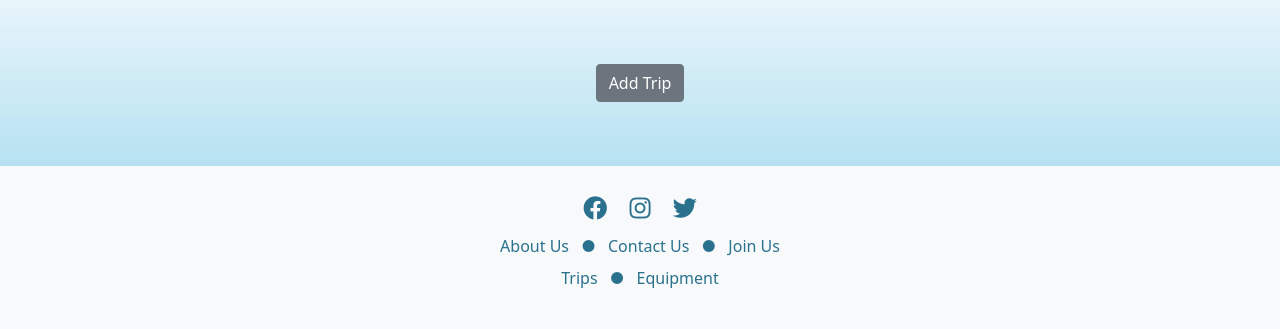
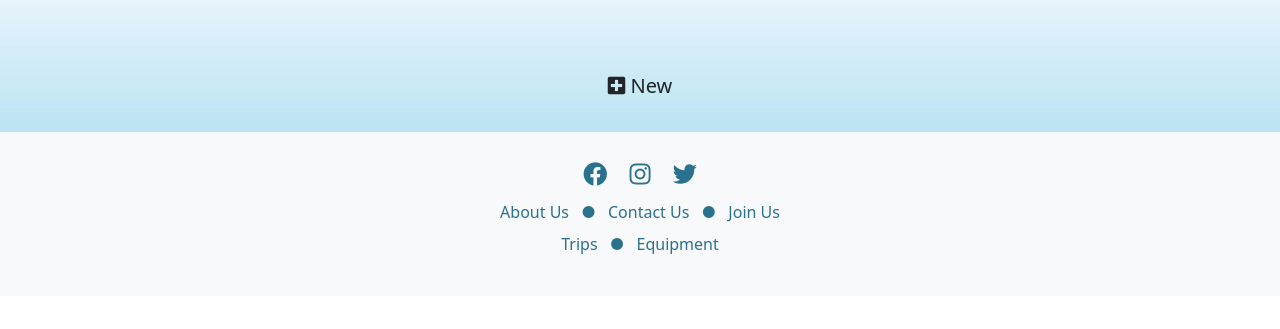
Before and after one commit to SamaRostom/Hiking-Project, a PHP site: page /trips.php in a window 1280 px wide. Shown: the part 79-408 px from the top of the page. Run offline with PHP 8.4, Linux system fonts and the light colour scheme; the visitor is signed in with stand-in values (Sample User, id 1); data that the repository does not hold is empty.

Commit message:
Update Trips.php

```diff
--- a/Trips.php
+++ b/Trips.php
@@ -16,7 +16,7 @@
 
       }
 
-.container{
+/*.container{
        padding: 0 15px;
         content: " ";
         clear: both;
@@ -27,13 +27,38 @@
         margin: auto;
         text-align: center;
 
+}*/
+#equipcard{
+  background-color: white;
+  width: 30em;
+  height: 35em;
+  /*lw 3ayza shadow fo2 aw ta7t yeb2a awel value n7otaha be ay rakham ana 3ayzah w ymen aw shemal yeb2a tany value (+ve or -ve)->for the direction talet value hya el blur w rabe3 value color of shadow*/
+  /*rgb-> red green blue, a-> for opacity of color*/
+  box-shadow: 0 5px 25px rgba(1 1 1 / 9%);
+  /*border lines teb2a curved*/
+  /*border-radius: 10px;*/
+  padding: 10px;
+  margin: auto;
+  transition: 0.7s ease;
+  text-align: center;
+}
+ #equipcard:hover{
+  /*color: white;*/
+  transform: scale(0.9);
 }
 
-
+#addtocartbtn{
+  background-color: #2a718e;
+  color: white;
+}
 
 .price {
       color: grey;
       font-size: 22px;
+}
+#addequipbtn{
+  text-align: right;
+  font-size: 20px;
 }
 
     </style>
@@ -44,12 +69,15 @@
 <?php
 include "navbar.php";
 if($_SESSION['ID_Type'] == "1"){
+  ?>
+   <br><br>
 
-  ?>
-   <br><br><p class="buton">
-    <form method="post" action="AddTrip.php"> <input type="submit" name="addtrip"  class="btn btn-secondary" value="Add Trip"></form>
+    <a href="AddTrip.php" class="btn ntm-danger mt-3" id="addequipbtn">
+
+            <i class="fas fa-plus-square"></i> New
+          </a>
      <br><br>
-   </p>
+
      <div class="row">
       <?php
     $servername = "localhost";
@@ -69,23 +97,25 @@ while($data = $result->fetch_array(MYSQLI_ASSOC)){
   $end=$data['End_Date'];
   $d=$data['Description_Trip'];
 ?>
-
-    <div class="col-lg-4 col-md-6 container mb-4">
-      <div class="card h-100">
-        <a href="#"><img src="<?php echo $t ?>" width=400px height=200px class="card-img-top" /></a>
+   <div class="col-lg-4 col-md-6 mb-4">
+      <div class="card h-100"  id="equipcard">
+        <a href="#"><img src="<?php echo $t ?>" width=100%  class="card-img-top" /></a>
 
           <h4 class="card-title text-primary"><b>Place: </b><?php echo $hp; ?></h4>
           <h4 class="card-title text-primary"><b>In </b><?php echo $c; ?></h4>
 
-          <h4 class="price"><?php echo $tp; ?></h4>
+          <h4 class="price"><?php echo $tp." L.E"; ?></h4>
 
           <h4 class="card-title text-primary"><b>From </b><?php echo $std; ?></h4>
           <h4 class="card-title text-primary"><b>to </b><?php echo $end; ?></h4>
 
-          <a href="TripInfo.php?id=<?php echo $data['Trip_Code']; ?>">See more</a>
+          <a href="TripInfo.php?id=<?php echo $data['Trip_Code']; ?>"class="btn ntm-danger mt-3">
+          More <i class="fas fa-angle-double-right"></i></a>
         <div style="text-align: center">
-      <a href="DeleteTrips.php?id=<?php echo $data['Trip_Code']; ?>" class="btn btn-secondary ">Delete</a>
-         <a href="EditTrips.php?id=<?php echo $data['Trip_Code']; ?>" class="btn btn-secondary ">Edit</a>
+      <a href="DeleteTrips.php?id=<?php echo $data['Trip_Code']; ?>" class="btn ntm-danger mt-3">
+            <i class="fas fa-trash-alt"></i></a>
+         <a href="EditTrips.php?id=<?php echo $data['Trip_Code']; ?>"  class="btn ntm-danger mt-3">
+          <i class="fas fa-edit"></i></a>
      </div>
       </div>
 
@@ -123,10 +153,10 @@ if($row){
       if (!in_array($_GET["id"],$item_array_id)){
           $count = count($_SESSION["cart"]);
           $item_array = array(
-              'Trip_Code' => $_GET["id"],
+              'Product_Code' => $_GET["id"],
               'ID_Person' => $_POST["ID_Person"],
-              'Trip_Price' => $_POST["Trip_Price"],
-              'Trip_Name' => $Trip_Name,
+              'Product_Price' => $_POST["Trip_Price"],
+              'Product_Name' => $Trip_Name,
           );
           $_SESSION["cart"][$count] = $item_array;
           echo '<script>window.location="Trips.php"</script>';
@@ -136,10 +166,10 @@ if($row){
       }
   }else{
       $item_array = array(
-        'Trip_Code' => $_GET["id"],
+        'Product_Code' => $_GET["id"],
         'ID_Person' => $_POST["ID_Person"],
-        'Trip_Price' => $_POST["Trip_Price"],
-        'Trip_Name' => $Trip_Name,
+        'Product_Price' => $_POST["Trip_Price"],
+        'Product_Name' => $Trip_Name,
       );
       $_SESSION["cart"][0] = $item_array;
   }
@@ -156,17 +186,19 @@ while($data = $result->fetch_array(MYSQLI_ASSOC)){
   $std=$data['Start_Date'];
   $end=$data['End_Date'];
 ?>
-    <div class="col-lg-4 col-md-6 container mb-4">
-      <div class="card h-100">
+    <div class="col-lg-4 col-md-6 mb-4">
+      <div class="card h-100"  id="equipcard">
         <a href="#"><img src="<?php echo $t ?>" width=400px height=200px class="card-img-top" /></a>
         <div class="card-body">
           <h4 class="card-title text-primary"><b>Place: </b><?php echo $hp; ?></h4>
           <h4 class="card-title text-primary"><b>In </b><?php echo $c; ?></h4>
-          <h4 class="card-title text-primary"><?php echo $tp; ?></h4>
+
+          <h4 class="price"><?php echo $tp. " L.E"; ?></h4>
           <h4 class="card-title text-primary"><b>From </b><?php echo $std; ?></h4>
           <h4 class="card-title text-primary"><b>to </b><?php echo $end; ?></h4>
 
-         <a href="TripInfo.php?id=<?php echo $data['Trip_Code']; ?>" class="btn ntm-danger mt-3">See more</a>
+         <a href="TripInfo.php?id=<?php echo $data['Trip_Code']; ?>"class="btn ntm-danger mt-3">
+          More <i class="fas fa-angle-double-right"></i></a>
         </div>
 
           <form method="post" action="Trips.php?action=add&id=<?php echo $Trip_Code; ?> ">
@@ -174,7 +206,7 @@ while($data = $result->fetch_array(MYSQLI_ASSOC)){
             <div class="product">
               <input type="hidden" name="ID_Person" value="<?php echo $_SESSION["ID_Person"]; ?>">
               <input type="hidden" name="Trip_Price" value="<?php echo $tp; ?>">
-              <input type="submit" name="add"  class="btn btn-success" value="Add to Cart">
+               <input type="submit" name="add"  class="btn btn-success" id="addtocartbtn" value="Add to Cart">
 
             </div>
           </form>
```
